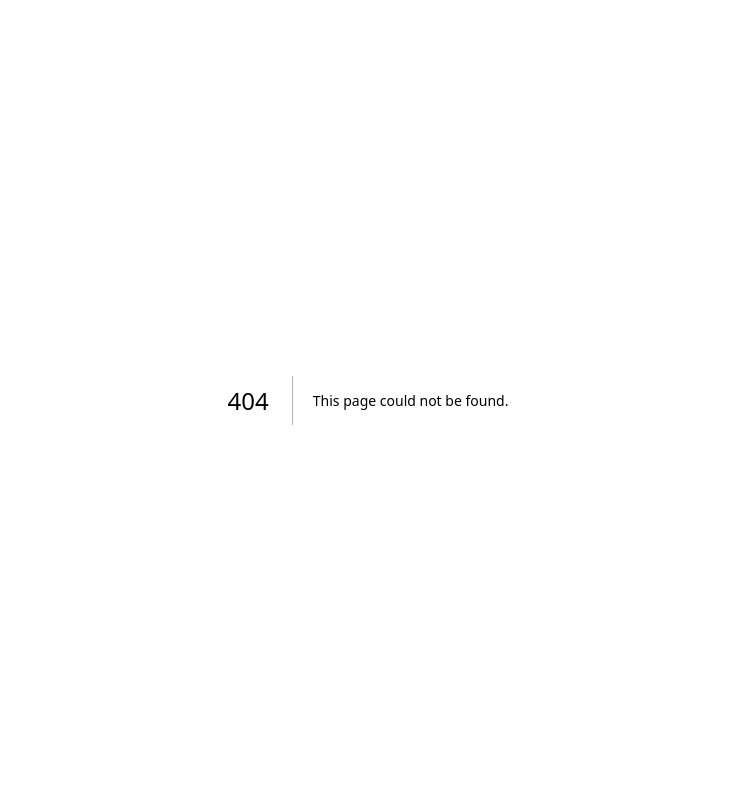
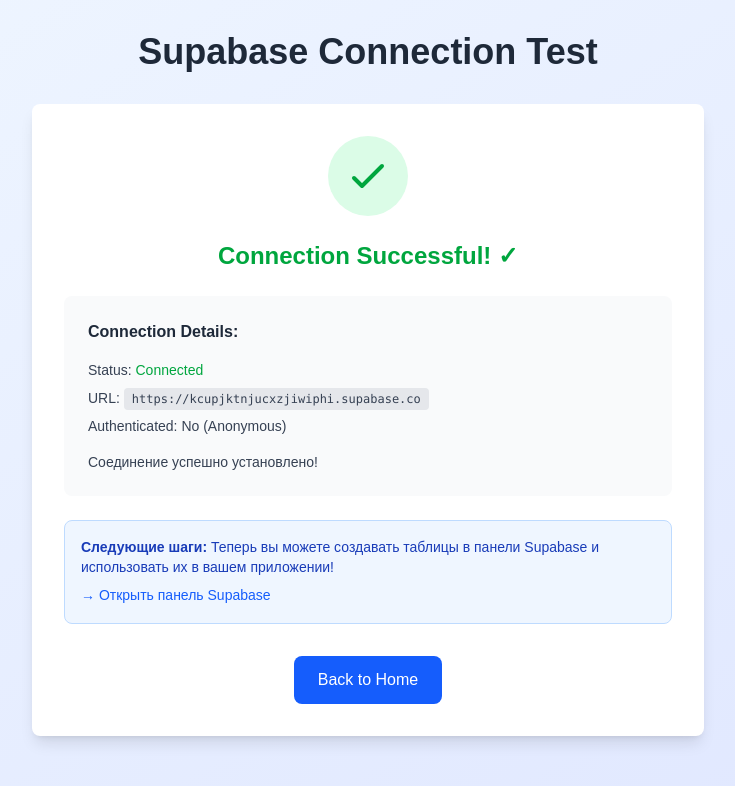
Before and after one commit to dvoineu/learningcraft, a Next.js app: page /test-supabase in a window 1280 px wide. Before the commit this address had no page. Shown: the top 786 px of the page, without its empty margins (272-1007 px from the left). Built offline with nearby package versions, Linux system fonts and the light colour scheme; no server answers; the database is empty.

Commit message:
feat: integrate Supabase client and connection test

```diff
--- /dev/null
+++ b/src/app/test-supabase/page.tsx
@@ -0,0 +1,216 @@
+'use client';
+
+import { useEffect, useState } from 'react';
+import { supabase } from '@/lib/supabase';
+
+export default function TestSupabase() {
+  const [connectionStatus, setConnectionStatus] = useState<'testing' | 'success' | 'error'>('testing');
+  const [errorMessage, setErrorMessage] = useState<string>('');
+  const [supabaseInfo, setSupabaseInfo] = useState<any>(null);
+
+  useEffect(() => {
+    async function testConnection() {
+      try {
+        // Test 1: Check if supabase client is initialized
+        if (!supabase) {
+          throw new Error('Supabase client is not initialized');
+        }
+
+        // Test 2: Try to get the current session (this doesn't require authentication)
+        const { data: sessionData, error: sessionError } = await supabase.auth.getSession();
+
+        if (sessionError) {
+          console.error('Session error:', sessionError);
+        }
+
+        // Test 3: Try to list tables (this will work if connection is good)
+        const { data, error } = await supabase
+          .from('_test_connection')
+          .select('*')
+          .limit(1);
+
+        // Even if the table doesn't exist, if we get a proper error response,
+        // it means the connection is working
+        if (error) {
+          // Check if it's a "table not found" error (which is actually good - means connection works)
+          if (error.message.includes('does not exist') ||
+              error.message.includes('schema cache') ||
+              error.code === '42P01' ||
+              error.code === 'PGRST200') {
+            setConnectionStatus('success');
+            setSupabaseInfo({
+              message: 'Соединение успешно установлено! База данных готова к работе.',
+              url: 'https://kcupjktnjucxzjiwiphi.supabase.co',
+              authenticated: !!sessionData?.session,
+              note: 'Таблицы еще не созданы, но это нормально. Вы можете создать их в панели Supabase.',
+            });
+          } else {
+            throw error;
+          }
+        } else {
+          setConnectionStatus('success');
+          setSupabaseInfo({
+            message: 'Соединение успешно установлено!',
+            url: 'https://kcupjktnjucxzjiwiphi.supabase.co',
+            authenticated: !!sessionData?.session,
+            tablesFound: true,
+          });
+        }
+      } catch (error: any) {
+        console.error('Connection error:', error);
+        setConnectionStatus('error');
+        setErrorMessage(error.message || 'Unknown error occurred');
+      }
+    }
+
+    testConnection();
+  }, []);
+
+  return (
+    <div className="min-h-screen bg-gradient-to-br from-blue-50 to-indigo-100 dark:from-gray-900 dark:to-gray-800 p-8">
+      <div className="max-w-2xl mx-auto">
+        <h1 className="text-4xl font-bold text-gray-800 dark:text-white mb-8 text-center">
+          Supabase Connection Test
+        </h1>
+
+        <div className="bg-white dark:bg-gray-800 rounded-lg shadow-lg p-8">
+          {connectionStatus === 'testing' && (
+            <div className="flex flex-col items-center justify-center py-12">
+              <div className="animate-spin rounded-full h-16 w-16 border-b-4 border-blue-500 mb-4"></div>
+              <p className="text-gray-600 dark:text-gray-300 text-lg">
+                Testing connection to Supabase...
+              </p>
+            </div>
+          )}
+
+          {connectionStatus === 'success' && (
+            <div className="space-y-6">
+              <div className="flex items-center justify-center mb-6">
+                <div className="bg-green-100 dark:bg-green-900 rounded-full p-4">
+                  <svg
+                    className="w-12 h-12 text-green-600 dark:text-green-400"
+                    fill="none"
+                    stroke="currentColor"
+                    viewBox="0 0 24 24"
+                  >
+                    <path
+                      strokeLinecap="round"
+                      strokeLinejoin="round"
+                      strokeWidth={2}
+                      d="M5 13l4 4L19 7"
+                    />
+                  </svg>
+                </div>
+              </div>
+
+              <h2 className="text-2xl font-semibold text-green-600 dark:text-green-400 text-center">
+                Connection Successful! ✓
+              </h2>
+
+              <div className="bg-gray-50 dark:bg-gray-700 rounded-lg p-6 space-y-3">
+                <h3 className="font-semibold text-gray-800 dark:text-white mb-4">
+                  Connection Details:
+                </h3>
+                <div className="space-y-2 text-sm">
+                  <p className="text-gray-700 dark:text-gray-300">
+                    <span className="font-medium">Status:</span>{' '}
+                    <span className="text-green-600 dark:text-green-400">Connected</span>
+                  </p>
+                  <p className="text-gray-700 dark:text-gray-300">
+                    <span className="font-medium">URL:</span>{' '}
+                    <code className="bg-gray-200 dark:bg-gray-600 px-2 py-1 rounded text-xs">
+                      {supabaseInfo?.url}
+                    </code>
+                  </p>
+                  <p className="text-gray-700 dark:text-gray-300">
+                    <span className="font-medium">Authenticated:</span>{' '}
+                    {supabaseInfo?.authenticated ? 'Yes' : 'No (Anonymous)'}
+                  </p>
+                  <p className="text-gray-700 dark:text-gray-300 mt-4">
+                    {supabaseInfo?.message}
+                  </p>
+                  {supabaseInfo?.note && (
+                    <p className="text-gray-600 dark:text-gray-400 mt-2 text-sm italic">
+                      {supabaseInfo?.note}
+                    </p>
+                  )}
+                </div>
+              </div>
+
+              <div className="bg-blue-50 dark:bg-blue-900/30 border border-blue-200 dark:border-blue-800 rounded-lg p-4">
+                <p className="text-sm text-blue-800 dark:text-blue-300">
+                  <strong>Следующие шаги:</strong> Теперь вы можете создавать таблицы в панели Supabase
+                  и использовать их в вашем приложении!
+                </p>
+                <a
+                  href="https://supabase.com/dashboard/project/kcupjktnjucxzjiwiphi"
+                  target="_blank"
+                  rel="noopener noreferrer"
+                  className="inline-block mt-2 text-sm text-blue-600 dark:text-blue-400 hover:underline"
+                >
+                  → Открыть панель Supabase
+                </a>
+              </div>
+            </div>
+          )}
+
+          {connectionStatus === 'error' && (
+            <div className="space-y-6">
+              <div className="flex items-center justify-center mb-6">
+                <div className="bg-red-100 dark:bg-red-900 rounded-full p-4">
+                  <svg
+                    className="w-12 h-12 text-red-600 dark:text-red-400"
+                    fill="none"
+                    stroke="currentColor"
+                    viewBox="0 0 24 24"
+                  >
+                    <path
+                      strokeLinecap="round"
+                      strokeLinejoin="round"
+                      strokeWidth={2}
+                      d="M6 18L18 6M6 6l12 12"
+                    />
+                  </svg>
+                </div>
+              </div>
+
+              <h2 className="text-2xl font-semibold text-red-600 dark:text-red-400 text-center">
+                Connection Failed
+              </h2>
+
+              <div className="bg-red-50 dark:bg-red-900/30 border border-red-200 dark:border-red-800 rounded-lg p-6">
+                <h3 className="font-semibold text-red-800 dark:text-red-300 mb-2">
+                  Error Details:
+                </h3>
+                <p className="text-sm text-red-700 dark:text-red-300 font-mono">
+                  {errorMessage}
+                </p>
+              </div>
+
+              <div className="bg-yellow-50 dark:bg-yellow-900/30 border border-yellow-200 dark:border-yellow-800 rounded-lg p-4">
+                <p className="text-sm text-yellow-800 dark:text-yellow-300">
+                  <strong>Troubleshooting:</strong>
+                </p>
+                <ul className="list-disc list-inside text-sm text-yellow-700 dark:text-yellow-300 mt-2 space-y-1">
+                  <li>Check if your .env.local file exists and contains the correct credentials</li>
+                  <li>Verify that the Supabase URL and API key are correct</li>
+                  <li>Make sure @supabase/supabase-js is installed (npm install @supabase/supabase-js)</li>
+                  <li>Restart your development server after adding environment variables</li>
+                </ul>
+              </div>
+            </div>
+          )}
+
+          <div className="mt-8 text-center">
+            <a
+              href="/"
+              className="inline-block bg-blue-600 hover:bg-blue-700 text-white font-medium px-6 py-3 rounded-lg transition-colors"
+            >
+              Back to Home
+            </a>
+          </div>
+        </div>
+      </div>
+    </div>
+  );
+}
--- /dev/null
+++ b/src/lib/supabase.ts
@@ -0,0 +1,6 @@
+import { createClient } from '@supabase/supabase-js';
+
+const supabaseUrl = process.env.NEXT_PUBLIC_SUPABASE_URL!;
+const supabaseKey = process.env.NEXT_PUBLIC_SUPABASE_ANON_KEY!;
+
+export const supabase = createClient(supabaseUrl, supabaseKey);
```
Also changed, not shown: package.json (+6 -5 lines), 1 other file (tests, documents, lock files or other folders).
